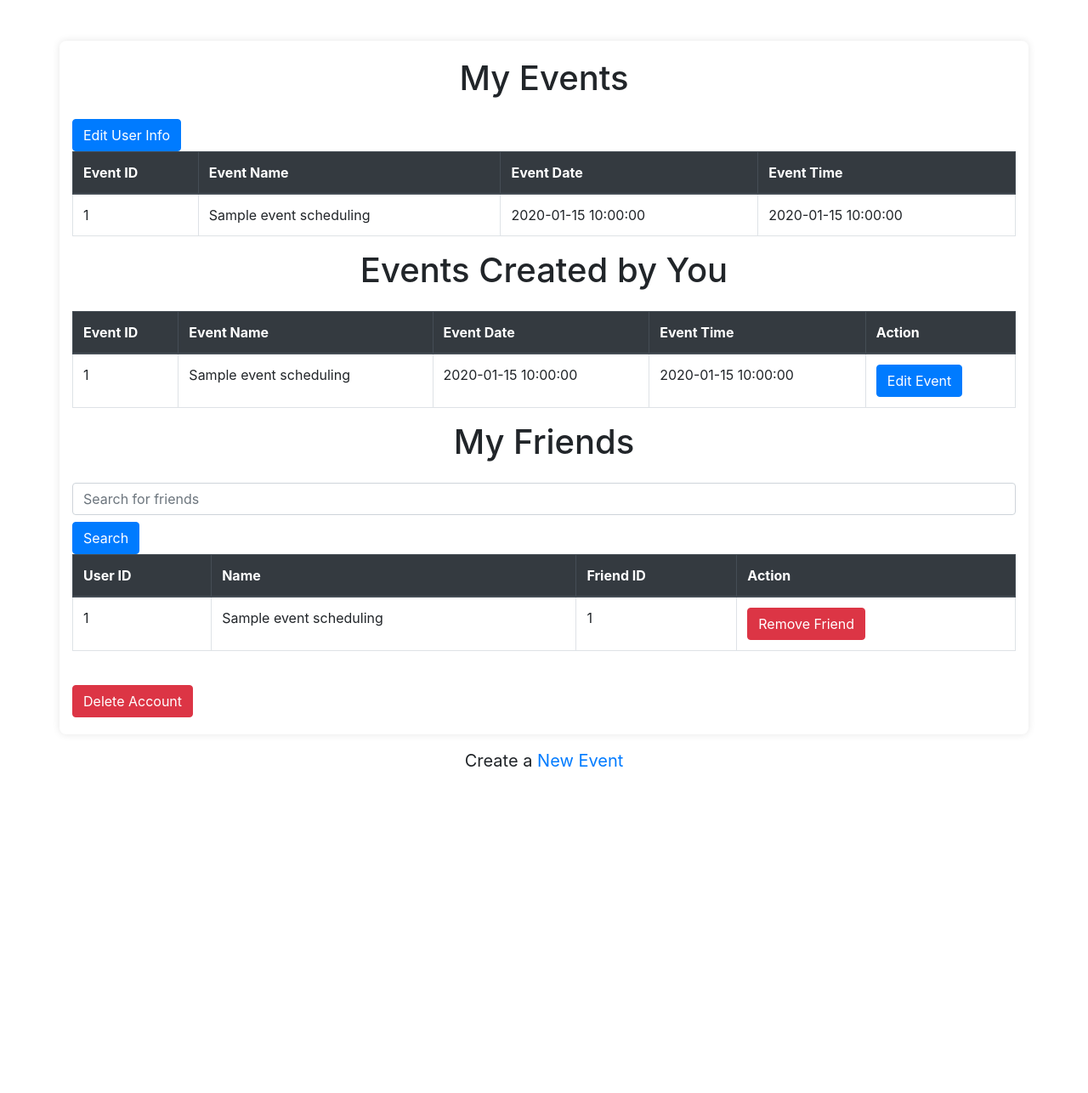
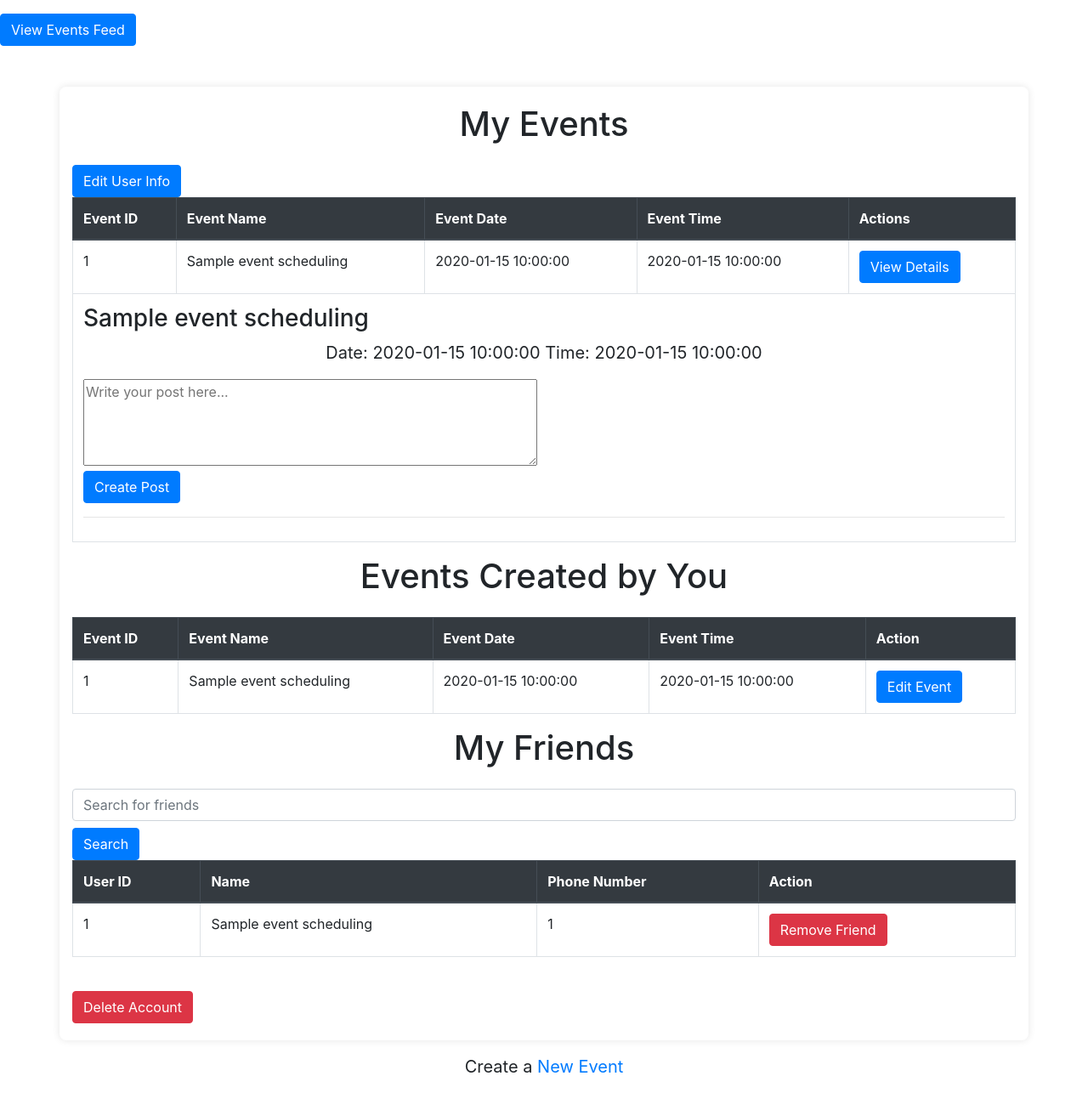
Before and after one commit to isabelletroya/Event-Scheduler, a Flask app: page / in a window 1280 px wide. Shown: the whole page at 85% size. Before the commit the page ends 902 px from the top, so only its background shows below. Run offline with Flask 3, Linux system fonts and the light colour scheme; the visitor is signed in with stand-in values (Sample User, id 1); a database or web service that is not in the repository returns one stand-in record (values such as "Sample title"); some libraries are stand-ins or nearby versions.

Commit message:
can create posts and display

```diff
--- a/app.py
+++ b/app.py
@@ -46,6 +46,12 @@ def get_friends(username):
 
 def generate_event_id():
     return ''.join(random.choices(string.ascii_uppercase + string.digits, k=10))
+
+
+def generate_random_id(length=10):
+    """Generate a random alphanumeric ID of given length."""
+    return ''.join(random.choices(string.ascii_uppercase + string.digits, k=length))
+
 
 
 def user_info_check(username, password):
@@ -490,7 +496,90 @@ def add_friend(friend_id):
         conn.close()
 
     return redirect(url_for('index'))
+import logging
 
+@app.route('/create_post', methods=['POST'])
+def create_post():
+    username = session.get('username')
+    if not username:
+        return redirect(url_for('login'))
+
+    event_id = request.form.get('event_id')
+    post_content = request.form.get('post_content')
+
+    # Generate a random ID for post_id (assuming you have a function generate_random_id())
+    post_id = generate_random_id()
+
+    # Logging the received data for debugging
+    logging.debug(f"Received data: username={username}, event_id={event_id}, post_content={post_content}")
+
+    conn = connect_to_db()
+    cursor = conn.cursor()
+
+    try:
+        # Insert new post into the database
+        insert_query = """
+        INSERT INTO event_scheduling.posts (user_id, event_id, post_content, post_time, post_id)
+        VALUES (%s, %s, %s, NOW(), %s);
+        """
+        cursor.execute(insert_query, (username, event_id, post_content, post_id))
+
+        insert_query2 = """
+        INSERT INTO event_scheduling.events_have_posts (event_id,post_id)
+        VALUES (%s, %s);
+        """
+        cursor.execute(insert_query2, (event_id,post_id))
+        conn.commit()
+
+        flash('Post created successfully!', 'success')
+    except Exception as e:
+        flash(f'Error creating post: {e}', 'error')
+        logging.error(f"Error creating post: {e}")
+    finally:
+        cursor.close()
+        conn.close()
+
+    return redirect(url_for('index'))
+
+@app.route('/feed')
+def feed():
+    username = session.get('username')
+    if not username:
+        return redirect(url_for('login'))
+
+    conn = connect_to_db()
+    cursor = conn.cursor()
+
+    try:
+        # Fetch posts from events where user is invited or is the admin
+        cursor.execute("""
+            SELECT p.post_id, p.user_id, p.event_id, p.post_content, p.post_time
+            FROM event_scheduling.posts p
+            JOIN event_scheduling.events_have_posts ep ON p.post_id = ep.post_id
+            JOIN event_scheduling.events e ON ep.event_id = e.event_id
+            LEFT JOIN event_scheduling.users_attend_events uae ON e.event_id = uae.event_id
+            WHERE (uae.user_id = %s OR e.admin_id = %s)
+            ORDER BY p.post_time DESC;
+        """, (username, username))
+        posts = cursor.fetchall()
+
+        print(posts)
+
+        # Fetch user data
+        cursor.execute("SELECT * FROM event_scheduling.users WHERE user_id = %s;", (username,))
+        data = cursor.fetchall()
+
+        # Fetch friends data
+        friends = get_friends(username)
+
+        return render_template('feed.html', posts=posts, data=data, friends=friends)
+    except Exception as e:
+        flash(f'Error fetching feed: {e}', 'error')
+    finally:
+        cursor.close()
+        conn.close()
+
+    return redirect(url_for('index'))
 
 
 @app.route('/')
@@ -502,34 +591,41 @@ def index():
     conn = connect_to_db()
     cursor = conn.cursor()
 
-    # Fetch user data
-    cursor.execute("SELECT * FROM event_scheduling.users WHERE user_id = %s;", (username,))
-    data = cursor.fetchall()
+    try:
+        # Fetch user data
+        cursor.execute("SELECT * FROM event_scheduling.users WHERE user_id = %s;", (username,))
+        data = cursor.fetchall()
 
-    # Fetch events data where the user is an attendee but not an admin
-    cursor.execute("""
-        SELECT e.event_id, e.event_name, e.event_date, e.event_time
-        FROM event_scheduling.users_attend_events uae
-        JOIN event_scheduling.events e ON uae.event_id = e.event_id
-        WHERE uae.user_id = %s AND e.admin_id != %s;
-    """, (username, username))
-    user_events = cursor.fetchall()
+        # Fetch events data where the user is an attendee but not an admin
+        cursor.execute("""
+            SELECT e.event_id, e.event_name, e.event_date, e.event_time
+            FROM event_scheduling.users_attend_events uae
+            JOIN event_scheduling.events e ON uae.event_id = e.event_id
+            WHERE uae.user_id = %s AND e.admin_id != %s;
+        """, (username, username))
+        user_events = cursor.fetchall()
 
-    # Fetch events data where the user is the admin
-    cursor.execute("""
-        SELECT e.event_id, e.event_name, e.event_date, e.event_time
-        FROM event_scheduling.events e
-        WHERE e.admin_id = %s;
-    """, (username,))
-    created_events = cursor.fetchall()
+        # Fetch events data where the user is the admin
+        cursor.execute("""
+            SELECT e.event_id, e.event_name, e.event_date, e.event_time
+            FROM event_scheduling.events e
+            WHERE e.admin_id = %s;
+        """, (username,))
+        created_events = cursor.fetchall()
 
-    # Fetch friends data
-    friends = get_friends(username)
 
-    cursor.close()
-    conn.close()
+        # Fetch friends data
+        friends = get_friends(username)
 
-    return render_template('index.html', data=data, user_events=user_events, created_events=created_events, friends=friends)
+        return render_template('index.html', data=data, user_events=user_events, created_events=created_events, friends=friends)
+    except Exception as e:
+        flash(f'Error fetching data: {e}', 'error')
+    finally:
+        cursor.close()
+        conn.close()
+
+    return redirect(url_for('login'))
+
 
 def open_browser():
     webbrowser.open_new('http://127.0.0.1:5000/login')
--- a/templates/index.html
+++ b/templates/index.html
@@ -9,6 +9,8 @@
     <link rel="stylesheet" href="https://stackpath.bootstrapcdn.com/bootstrap/4.5.2/css/bootstrap.min.css">
 </head>
 <body>
+    <a href="{{ url_for('feed') }}" class="btn btn-primary mt-3">View Events Feed</a>
+
     <div class="container mt-5">
         <h1 class="text-center mb-4">My Events</h1>
         <td><a href="{{ url_for('edit_user_info') }}" class="btn btn-primary">Edit User Info</a></td>
@@ -20,6 +22,7 @@
                         <th>Event Name</th>
                         <th>Event Date</th>
                         <th>Event Time</th>
+                        <th>Actions</th>
                     </tr>
                 </thead>
                 <tbody>
@@ -29,6 +32,32 @@
                         <td>{{ event[1] }}</td>
                         <td>{{ event[2] }}</td>
                         <td>{{ event[3] }}</td>
+                        <td>
+                            <!-- Action buttons -->
+                            <a href="#" class="btn btn-primary">View Details</a>
+                        </td>
+                    </tr>
+                    <!-- Event card for creating posts -->
+                    <tr>
+                        <td colspan="5">
+                            <div class="event-card">
+                                <h3>{{ event[1] }}</h3>
+                                <p>Date: {{ event[2] }} Time: {{ event[3] }}</p>
+                                <!-- Ensure the action attribute points to the correct Flask endpoint -->
+                                <form id="postForm{{ event[0] }}" method="POST" action="{{ url_for('create_post') }}">
+                                    <input type="hidden" name="event_id" value="{{ event[0] }}">
+                                    <textarea name="post_content" placeholder="Write your post here..." rows="4" cols="50"></textarea>
+                                    <br>
+                                    <input type="submit" value="Create Post" class="btn btn-primary">
+                                </form>
+
+                                <hr>
+
+
+
+
+                            </div>
+                        </td>
                     </tr>
                     {% endfor %}
                 </tbody>
@@ -76,7 +105,7 @@
                     <tr>
                         <th>User ID</th>
                         <th>Name</th>
-                        <th>Friend ID</th>
+                        <th>Phone Number</th>
                         <th>Action</th>
                     </tr>
                 </thead>
```
Also changed, not shown: templates/edit_post.html (deleted, +0 -16 lines), templates/event_details.html (deleted, +0 -44 lines), templates/feed.html (added, +36 -0 lines), templates/new_post.html (deleted, +0 -16 lines).
